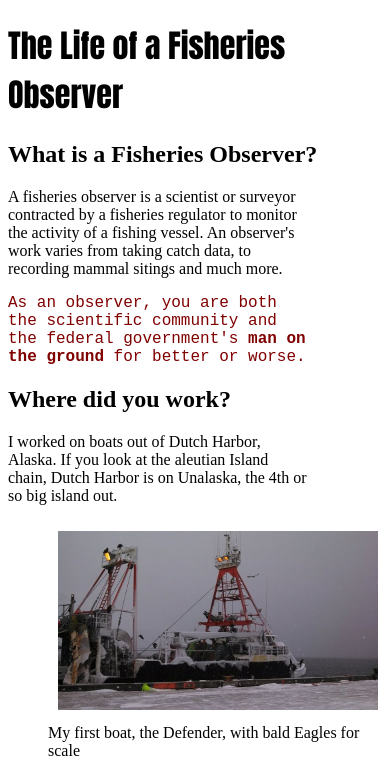
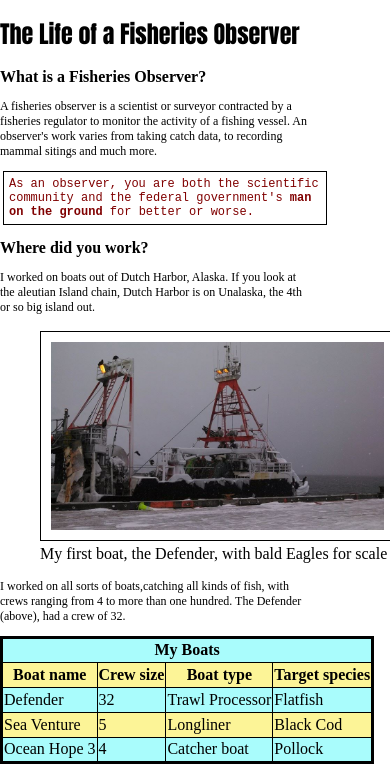
Before and after one commit to abruckman/abruckman.github.io, a plain HTML site: page index.html in a window 390 px wide. Shown: the top 773 px of the page. Drawn offline with Linux system fonts and the light colour scheme.

Commit message:
added background image, added font size decrease at narrow widths

```diff
--- a/observer_style.css
+++ b/observer_style.css
@@ -1,5 +1,6 @@
 body{
 	max-width:70em;
+	margin:auto;
 }
 
 h1 {
@@ -8,13 +9,13 @@ h1 {
 
 p {
 	width:80%;
-	font-size: 125%
-	margin: auto;
+	font-size: 125%;
+
 }
 
 .defender{
 	padding: 10px;
-	border: 1px black;
+	border: 1px solid black;
 	width:95%;
 }
 
@@ -64,3 +65,28 @@ footer{
 figcaption{
 	max-width: 40em;
 }
+
+.gears{
+	background-image: url("ballyhoovista.jpg");
+	background-repeat:no-repeat;
+	max-width: 500px;
+}
+p.warning{
+	margin:3px;
+	padding:5px;
+	border:1px solid black;
+}
+a:visited{
+	color:orange;
+}
+@media screen and (max-width: 400px) {
+	h1{
+		font-size: 1.5em
+	}
+	h2 {
+		font-size: 1em;
+	}
+	p{
+		font-size: .75em;
+	}
+}
```
Also changed, not shown: geartype.html (+3 -1 lines), ballyhoovista.jpg (added).
